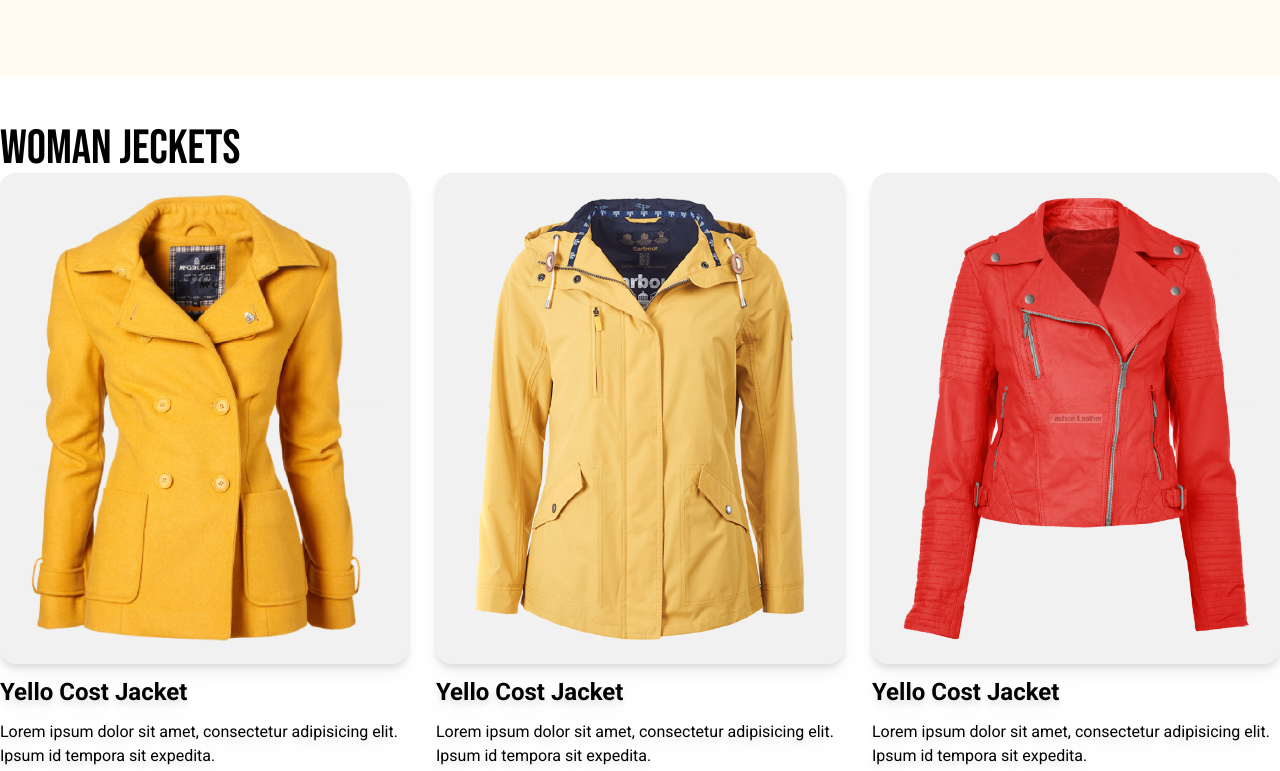
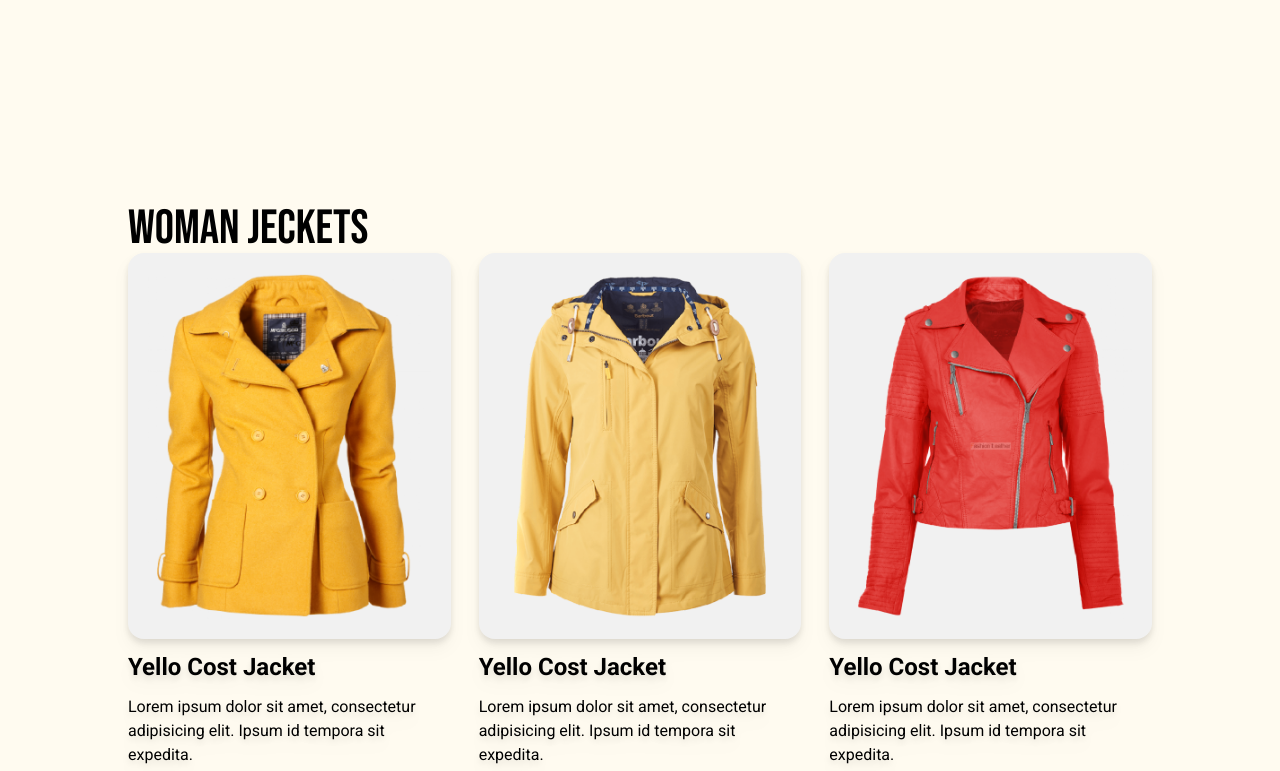
Before and after one commit to zaheenrakib/penguin-fashion, a plain HTML site: page index.html in a window 1280 px wide. Shown: the part 754-1525 px from the top of the page. Drawn offline with nearby package versions, Linux system fonts and the light colour scheme.

Commit message:
Size Bug Fixing

```diff
--- a/index.html
+++ b/index.html
@@ -74,7 +74,7 @@
         </div>
 
     </header>
-    <main class="max-w-7xl mx-auto">
+    <main class="max-w-7xl mx-auto bg-[#FFFBF0] py-20 px-4 md:px-32">
         <!-- Woman Section -->
         <section class="py-12">
             <h3 class="text-5xl font-bebas">Woman Jeckets</h3>
```
